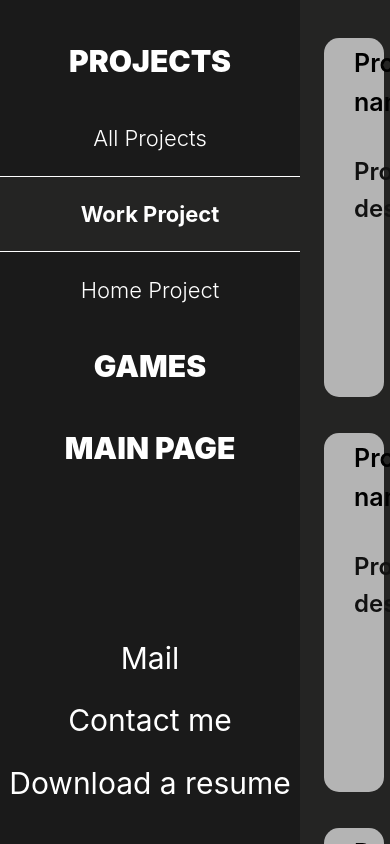
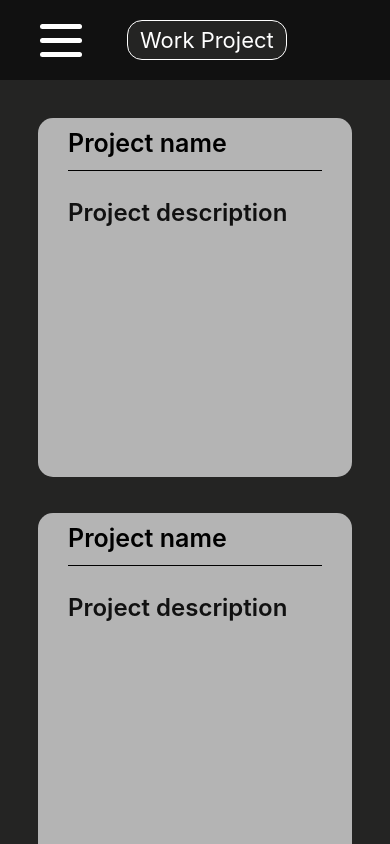
Before and after one commit to ZYusufov1/business-card, a React (Vite) app: page /#/projectsList in a window 390 px wide. Built offline with nearby package versions, Linux system fonts and the light colour scheme.

Commit message:
Make mobile style

```diff
--- a/src/components/aboutMe/AboutMe.module.css
+++ b/src/components/aboutMe/AboutMe.module.css
@@ -15,3 +15,19 @@
     background-color: #D9D9D9;
     border-radius: 15px;
 }
+
+@media (max-width: 768px) {
+    .block {
+        padding: 27px 20px;
+        gap: 30px;
+    }
+
+    .aboutMe, .hardSkills {
+        width: 100%;
+    }
+
+    .mainPhoto {
+        width: 100px;
+        margin-left: 0;
+    }
+}
--- a/src/components/aboutMe/AboutMe.tsx
+++ b/src/components/aboutMe/AboutMe.tsx
@@ -1,7 +1,10 @@
 import { Flex, Stack, Text, Image, Group } from '@mantine/core'
 import styles from './AboutMe.module.css'
+import { useMediaQuery } from '@mantine/hooks'
 
 const AboutMe = () => {
+    const isMobile = useMediaQuery('(max-width: 768px)')
+
     const name = 'Zaur Yusufov'
     const hardSkills = 'HTML5, CSS3, SASS/SCSS, Flexbox, Grid, JavaScript (ES6+), React, Redux, Webpack, npm, Vite, ' +
         'Git, GitHub, Figma, REST API, Fetch, Axios, TypeScript'
@@ -12,10 +15,12 @@ const AboutMe = () => {
         'While I work well in a team environment, I am also comfortable taking on projects independently.'
 
     return (
-        <Stack className={styles.block} w="100%" pt={27} pl={73} pr={73} pb={48} gap={77}>
-            <Text fw={600} fz={100} c="white" ta="center" m={0}>{name}</Text>
+        <Stack className={styles.block} w="100%" pt={!isMobile ? 27 : 12} pl={!isMobile ? 73 : 38} pr={!isMobile ? 73 : 38} pb={48} gap={!isMobile ? 77 : 20}>
+            <Text fw={600} fz={!isMobile ? 100 : 35} c="white" ta="center" m={0}>{name}</Text>
 
             <Flex gap={34}>
+                {!isMobile ? (
+                    <>
                         <Stack gap={37}>
                             <Group className={styles.aboutMe} mih={153} w="79%" align="start">
                                 <Text fz={25} p="10px 17px" w="100%">About me: {aboutMe}</Text>
@@ -26,7 +31,40 @@ const AboutMe = () => {
                             </Group>
                         </Stack>
 
-                <Image w={185} h="auto" src="/business-card/assets/mainPhoto.jpg" className={styles.mainPhoto} ml="auto"/>
+                        <Image w={185} radius={10} h="auto" src="/business-card/assets/mainPhoto.jpg" className={styles.mainPhoto} ml="auto"/>
+                    </>
+                ) : (
+                    <Stack>
+                        <Flex gap={20}>
+                            <Group
+                                flex={2}
+                                className={styles.aboutMe}
+                                mih={153}
+                                w="79%"
+                                align="start"
+                            >
+                                <Text fz={14} p="10px 17px" w="100%">About me: {aboutMe}</Text>
+                            </Group>
+
+                            <Stack
+                                flex={1}
+                            >
+                                <Image
+                                    w="auto"
+                                    h={157}
+                                    radius={10}
+                                    src="/business-card/assets/mainPhoto.jpg"
+                                    className={styles.mainPhoto}
+                                />
+
+                                <Group className={styles.hardSkills} mih={87} w="100%" align="start">
+                                    <Text fz={14} p="10px 17px">Hard skills: {hardSkills}</Text>
+                                </Group>
+                            </Stack>
+                        </Flex>
+
+                    </Stack>
+                )}
             </Flex>
         </Stack>
     )
--- a/src/components/contactInfo/ContactInfo.tsx
+++ b/src/components/contactInfo/ContactInfo.tsx
@@ -3,18 +3,19 @@ import { Anchor } from '@mantine/core'
 interface ContactInfoProps {
 	orderResume?: number,
 	orderContact?: number,
-    orderMail?: number
+	orderMail?: number,
+	isMobile?: boolean
 }
 
-const ContactInfo = ({ orderResume, orderContact, orderMail }: ContactInfoProps) => {
+const ContactInfo = ({ orderResume, orderContact, orderMail, isMobile }: ContactInfoProps) => {
 	return (
 		<>
 			<Anchor
 				underline="hover"
 				href="tel:+79365106387"
 				c="white"
-                fz={30}
-                style={{ order: orderContact }}
+				fz={!isMobile ? 30 : 20}
+				style={{ order: !isMobile ? orderContact : 2 }}
 			>
 				Contact me
 			</Anchor>
@@ -22,9 +23,9 @@ const ContactInfo = ({ orderResume, orderContact, orderMail }: ContactInfoProps)
 			<Anchor
 				underline="hover"
 				c="white"
-                fz={30}
+				fz={!isMobile ? 30 : 20}
 				data-disabled
-                style={{ order: orderResume }}
+				style={{ order: !isMobile ? orderResume : 3 }}
 			>
 				Download a resume
 			</Anchor>
@@ -33,8 +34,8 @@ const ContactInfo = ({ orderResume, orderContact, orderMail }: ContactInfoProps)
 				underline="hover"
 				href="mailto:zaury8252@gmail.com"
 				c="white"
-                fz={30}
-                style={{ order: orderMail }}
+				fz={!isMobile ? 30 : 20}
+				style={{ order: !isMobile ? orderMail : 1 }}
 			>
 				Mail
 			</Anchor>
--- a/src/components/workProjects/WorkProjects.tsx
+++ b/src/components/workProjects/WorkProjects.tsx
@@ -1,7 +1,11 @@
 import { Divider, Stack, Text } from '@mantine/core'
 import styles from './WorkProjects.module.css'
 
-const WorkProjects = () => {
+interface WorkProjectsProps {
+	isMobile?: undefined | boolean
+}
+
+const WorkProjects = ({ isMobile }: WorkProjectsProps) => {
 	//TODO will write a real projects in future
 	const projectList = [
 		{
@@ -19,7 +23,7 @@ const WorkProjects = () => {
 	]
 
 	return (
-        <Stack pl={24} pt={38} pr={67} gap={36}>
+		<Stack pl={!isMobile ? 24 : 38} pt={38} pr={!isMobile ? 67: 38} pb={!isMobile ? 'auto': 90} gap={36}>
 			{projectList.map((item) => (
 				<Stack
 					gap={0}
--- a/src/page/mainPage/MainPage.tsx
+++ b/src/page/mainPage/MainPage.tsx
@@ -5,9 +5,11 @@ import AboutMe from '../../components/aboutMe/AboutMe.tsx'
 import Projects from '../../components/projects/Projects.tsx'
 import ContactInfo from '../../components/contactInfo/ContactInfo.tsx'
 import styles from './../../syles/CustomScrollBar.module.css'
+import { useMediaQuery } from '@mantine/hooks'
 
 const MainPage = () => {
     const [isExiting, setIsExiting] = useState(false)
+    const isMobile = useMediaQuery('(max-width: 768px)')
 
     return (
         <Stack w="100%" gap={0} style={{ background: '#1a1a1a', height: '100vh' }} className={styles.scrollBar}>
@@ -29,11 +31,17 @@ const MainPage = () => {
                             exit={{ opacity: 0, y: 200 }}
                             transition={{ duration: 0.5 }}
                         >
-                            <Projects setIsExiting={setIsExiting}/>
+                            <Projects setIsExiting={setIsExiting} isMobile={isMobile}/>
 
-                            <Flex pl={73} pt={41} pb={49} pr={73} justify="space-between">
-                                <ContactInfo />
-                            </Flex>
+                            {!isMobile ? (
+                                <Flex pl={73} pt={41} pb={49} pr={73} justify="space-between">
+                                    <ContactInfo />
+                                </Flex>
+                            ) : (
+                                <Stack pt={14} pb={14} align="center">
+                                    <ContactInfo isMobile={isMobile}/>
+                                </Stack>
+                            )}
                         </motion.div>
                     </>
                 )}
--- a/src/page/projectsListPage/ProjectsListPage.tsx
+++ b/src/page/projectsListPage/ProjectsListPage.tsx
@@ -1,24 +1,54 @@
-import { Flex } from '@mantine/core'
+import { Burger, Flex } from '@mantine/core'
 import CustomNavbar from '../../components/customNavbar/CustomNavbar.tsx'
 import { AnimatePresence, motion } from 'framer-motion'
 import WorkProjects from '../../components/workProjects/WorkProjects.tsx'
 import styles from './../../syles/CustomScrollBar.module.css'
 import { useState } from 'react'
+import { useMediaQuery } from '@mantine/hooks'
 
 const ProjectsListPage = () => {
+    const isMobile = useMediaQuery('(max-width: 768px)')
     const [isExiting, setIsExiting] = useState(false)
     const [activeLink, setActiveLink] = useState('Work Project')
+    const [isNavbarVisible, setIsNavbarVisible] = useState(false) // Управление видимостью Navbar
+
+    const handleBackdropClick = () => {
+        if (isMobile) {
+            setIsNavbarVisible(false)
+        }
+    }
 
     return (
         <Flex style={{ background: '#242423' }}>
+            {isMobile && isNavbarVisible && (
+                <div
+                    onClick={handleBackdropClick}
+                    style={{
+                        position: 'absolute',
+                        top: 0,
+                        left: 0,
+                        width: '100%',
+                        height: '100%',
+                        background: 'rgba(0, 0, 0, 0.5)',
+                        zIndex: 900,
+                    }}
+                ></div>
+            )}
+
             <AnimatePresence>
-                {!isExiting && (
-                    <>
+                {!isExiting && (isMobile ? isNavbarVisible : true) && (
                     <motion.div
                         initial={{ opacity: 0, x: -200 }}
                         animate={{ opacity: 1, x: 0 }}
                         exit={{ opacity: 0, x: -200 }}
                         transition={{ duration: 0.5 }}
+                        style={isMobile ? {
+                            position: 'absolute',
+                            left: 0,
+                            top: 0,
+                            height: '100vh',
+                            zIndex: 1000,
+                        } : {}}
                     >
                         <CustomNavbar
                             setIsExiting={setIsExiting}
@@ -26,6 +56,8 @@ const ProjectsListPage = () => {
                             activeLink={activeLink}
                         />
                     </motion.div>
+                )}
+            </AnimatePresence>
 
             <motion.div
                 initial={{ opacity: 0, x: 200 }}
@@ -35,11 +67,23 @@ const ProjectsListPage = () => {
                 style={{ width: '100%', height: '100vh' }}
                 className={styles.scrollBar}
             >
-                        {activeLink === 'Work Project' && (<WorkProjects />)}
+                {isMobile && (
+                    <Flex gap={40} w="100%" bg="#111111" h={80} pl={35} align="center">
+                        <Burger
+                            lineSize={5}
+                            size="xl"
+                            className={styles.burger}
+                            opened={isNavbarVisible}
+                            onClick={() => setIsNavbarVisible((prev) => !prev)}
+                            color="white"
+                        />
+
+                        <div className={styles.activeSection}>{activeLink}</div>
+                    </Flex>
+                )}
+
+                {activeLink === 'Work Project' && (<WorkProjects isMobile={isMobile} />)}
             </motion.div>
-                </>
-            )}
-            </AnimatePresence>
         </Flex>
 )
 }
--- a/src/syles/CustomScrollBar.module.css
+++ b/src/syles/CustomScrollBar.module.css
@@ -16,3 +16,29 @@
     background: none;
     border-radius: 10px;
 }
+
+.burger > div, .burger > div::before, .burger > div::after {
+    border-radius: 20px;
+}
+
+.activeSection {
+    padding: 2px 12px;
+    height: min-content;
+    font-size: 22px;
+    border: 1px solid #FFFFFF;
+    width: max-content;
+    border-radius: 15px;
+    background: #242423;
+    color: #FFFFFF;
+}
+
+@media (max-width: 768px) {
+    .scrollBar {
+        -ms-overflow-style: none;
+        scrollbar-width: none;
+    }
+
+    .scrollBar::-webkit-scrollbar {
+        display: none;
+    }
+}
```
Also changed, not shown: src/components/projects/Projects.tsx (+10 -9 lines). Lines whose indentation alone changed are shown as unchanged.
